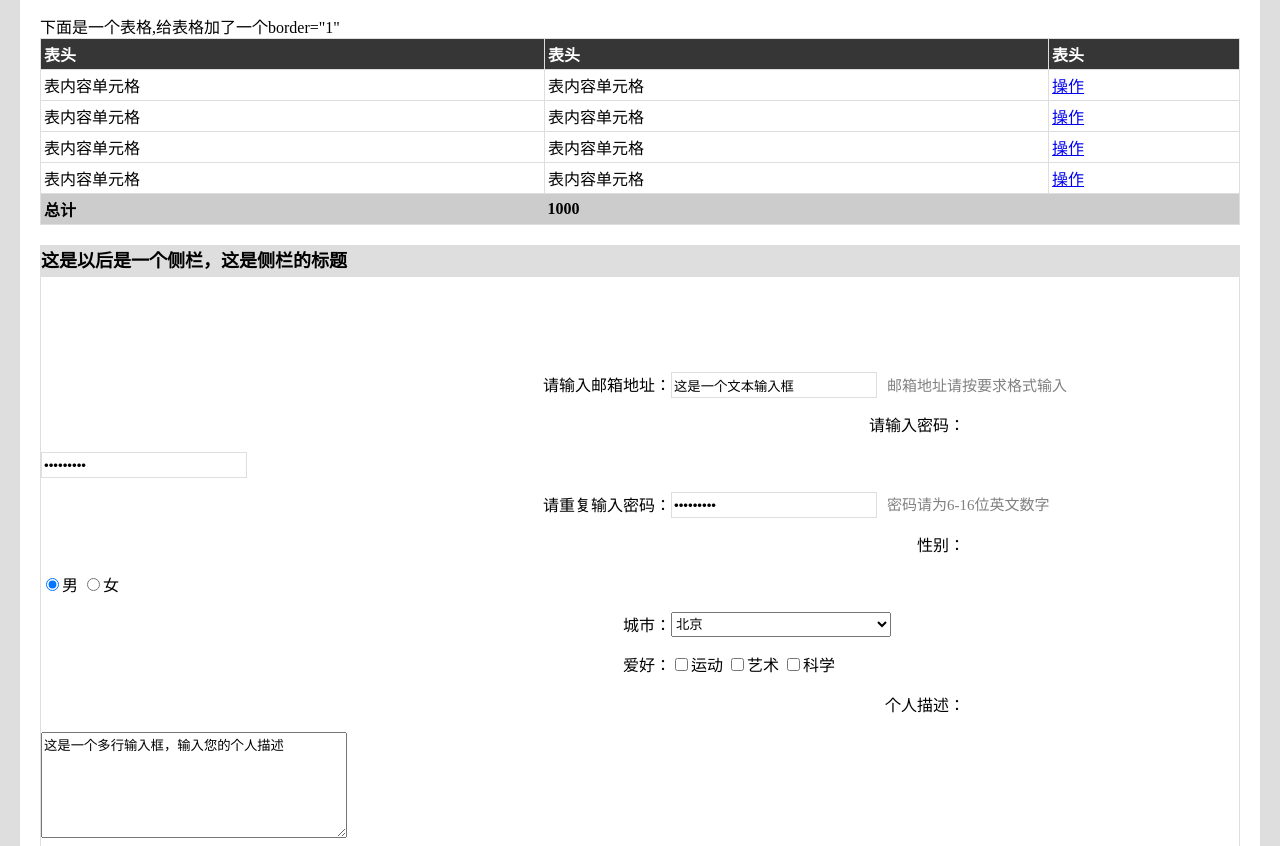
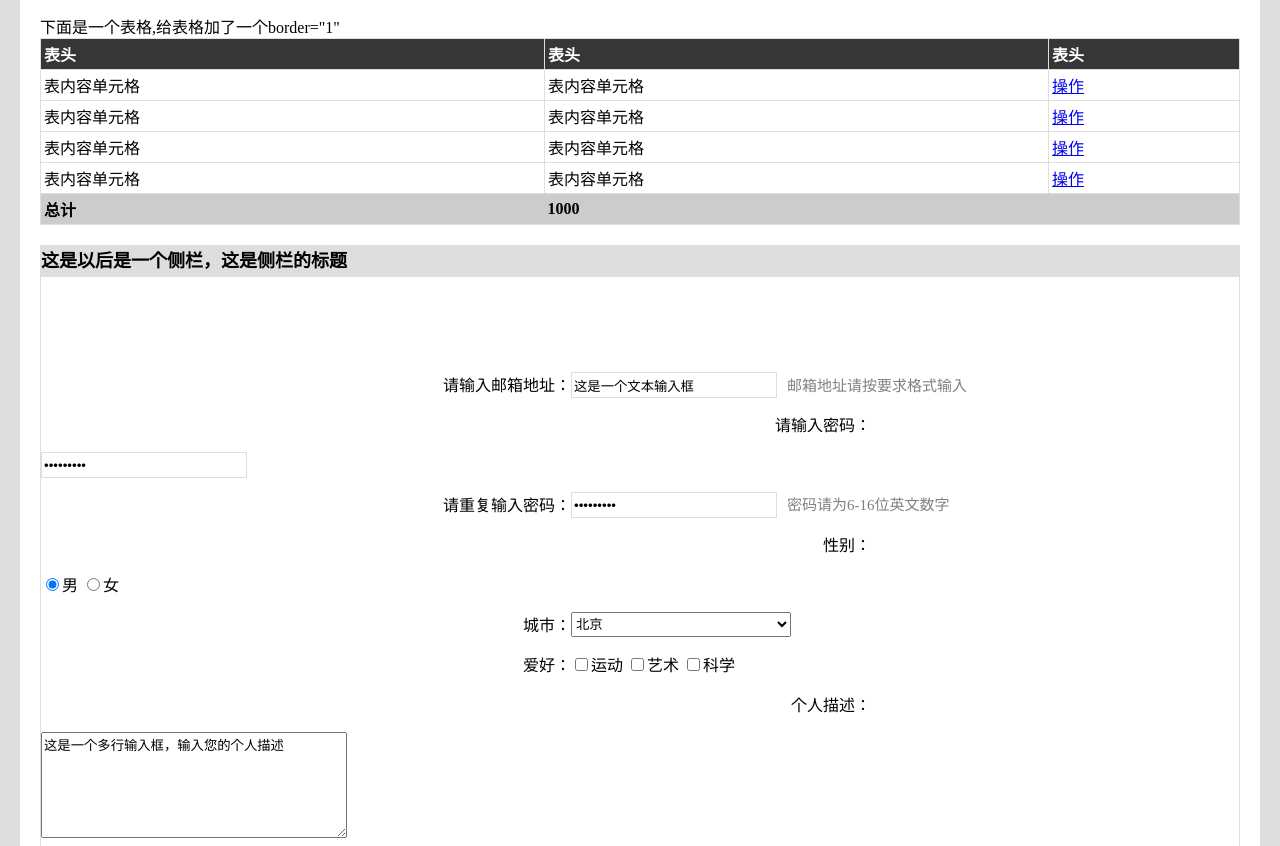
Before and after one commit to Huanglenle/-, a plain HTML site: page 任务二：零基础HTML及CSS编码（一）.html in a window 1280 px wide. Shown: the part 2724-3570 px from the top of the page. Drawn offline with Linux system fonts and the light colour scheme.

Commit message:
Update style.css

```diff
--- a/style.css
+++ b/style.css
@@ -116,7 +116,7 @@ dd{
   	line-height: 30px;
  }
 .left {
-	width: 630px;
+   width: 530px;
     height: 25px;
 }
 .left span{
@@ -124,11 +124,11 @@ dd{
 
 }
 .mid{
-	width: 500px;
+	width: 400px;
 	height: 25px;
 }
 .right{
-	width: 294px;
+	width: 300px;
 	height: 25px;
 }
 .left,.mid,.right{
```
